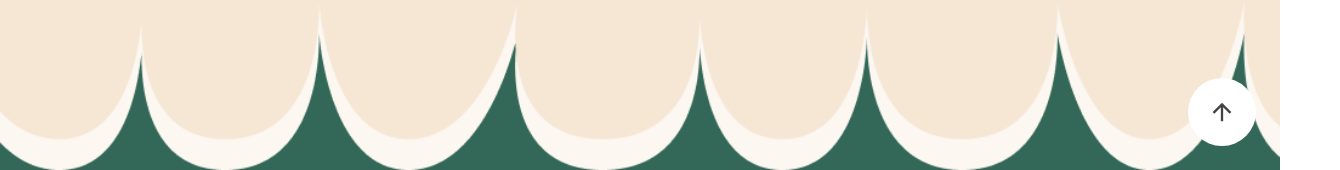
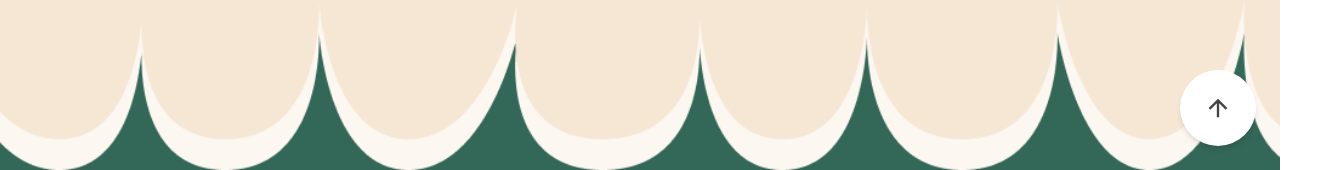
Before and after one commit to VismayaSKumar/VismayaS_portfolio, a React (Vite) app: page / in a window 1280 px wide. Both pictures are taken after a click on the button 874 px from the left and 453 px from the top of the page. Shown: the part 630-800 px from the top of the page, 1340 px wide, since content can reach past the window. Built offline with nearby package versions, Linux system fonts and the light colour scheme.

Commit message:
updating code

```diff
--- a/src/Components/Contact.jsx
+++ b/src/Components/Contact.jsx
@@ -17,7 +17,7 @@ function Contact() {
           Send
         </button>
       </div>
-      <div className='absolute bottom-5 right-10 flex flex-row gap-4'>
+      <div className='absolute bottom-5 right-28 flex flex-row gap-4'>
         <a target="_blank" rel="noopener noreferrer" href="https://www.linkedin.com/in/vismaya-s-33036b27b/"><img className='md:h-18' src={linkedIn} alt="" /></a>
         <a target="_blank" rel="noopener noreferrer" href="https://github.com/VismayaSKumar"><img className='md:h-18' src={github} alt="" /></a>
       </div>
--- a/src/Components/Home.jsx
+++ b/src/Components/Home.jsx
@@ -15,7 +15,7 @@ function Home() {
 
   return (
 
-    <div className="min-h-screen w-full bg-[#336757]">
+    <div className="min-h-screen w-full bg-[#336757] relative">
 
       <div id="home" className="min-h-screen md:h-screen w-full flex items-center justify-center">
         <div className="w-full h-full bg-no-repeat bg-cover bg-center"style={{ backgroundImage: `url(${homebg})` }} >
@@ -39,12 +39,12 @@ function Home() {
 
         </div>
       </div>
-      <button onClick={()=>scrollToSection("home")} className="fixed right-6 bottom-6 p-5 bg-white rounded-full hover:bg-zinc-500 transition duration-300 hover:cursor-pointer ">
+      <button onClick={()=>scrollToSection("home")} className="z-99 fixed right-6 bottom-6 p-4 md:p-6 bg-white rounded-full hover:bg-zinc-500 transition duration-300 hover:cursor-pointer shadow-md">
         <img src={upArrow} alt="" className="h-7 w-7" />
       </button>
       <div id="about" className="min-h-screen w-full"><About/></div>
       <div id="skills" className="min-h-screen w-full pt-60 sm:pt-68 md:pt-0 "><Skills/></div>
-      <div id="projects" className="min-h-screen w-full"><Projects/></div>
+      <div id="projects" className=" w-full"><Projects/></div>
       <div id="contact" className="min-h-screen w-full"><Contact/></div>
 
     </div>
--- a/src/index.css
+++ b/src/index.css
@@ -38,3 +38,6 @@
     --font-grot: Grot,"sans-serif";
     --font-gugi: Gugi,"sans-serif";
 }
+html, body {
+    overflow-x: hidden;
+  }
```
